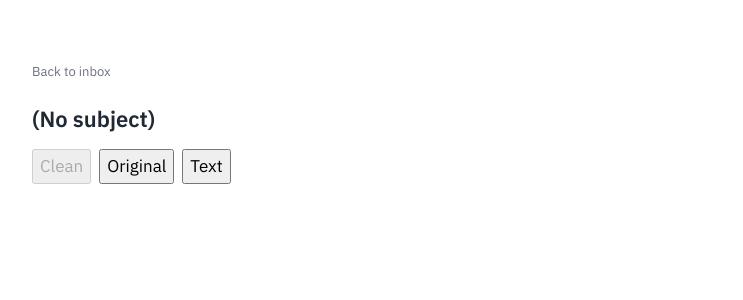
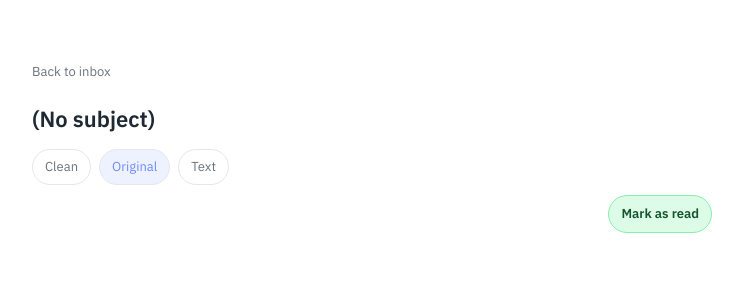
Before and after one commit to Lakshita110/newsletter-reader, a Next.js app: page /read/1 in a window 1280 px wide. Shown: the top 300 px of the page, without its empty margins (268-1011 px from the left). Built offline with nearby package versions, Linux system fonts and the light colour scheme; no server answers.

Commit message:
feat(reader): improve view controls and read/unread actions

```diff
--- a/app/read/[id]/components/ReaderHeader.tsx
+++ b/app/read/[id]/components/ReaderHeader.tsx
@@ -6,12 +6,28 @@ export function ReaderHeader({
   readingMinutes,
   view,
   onViewChange,
+  onMarkRead,
+  onMarkUnread,
+  isMarkedRead,
 }: {
   message: ReadMessage;
   readingMinutes: number | null;
   view: "clean" | "original" | "text";
   onViewChange: (view: "clean" | "original" | "text") => void;
+  onMarkRead: () => void;
+  onMarkUnread: () => void;
+  isMarkedRead: boolean;
 }) {
+  const pillStyle = (active: boolean): React.CSSProperties => ({
+    border: "1px solid var(--faint)",
+    borderRadius: 999,
+    padding: "6px 12px",
+    cursor: "pointer",
+    fontSize: 13,
+    background: active ? "#eef2ff" : "#fff",
+    color: active ? "var(--accent-blue)" : "var(--muted)",
+  });
+
   return (
     <>
       <div style={{ marginBottom: 14 }}>
@@ -38,15 +54,63 @@ export function ReaderHeader({
           <div style={{ opacity: 0.6, marginBottom: 12 }}>{readingMinutes} min read</div>
         )}
 
-        <div style={{ display: "flex", gap: 8 }}>
-          <button onClick={() => onViewChange("clean")} disabled={view === "clean"}>
+        <div style={{ display: "flex", gap: 8, flexWrap: "wrap" }}>
+          <button
+            onClick={() => onViewChange("clean")}
+            disabled={view === "clean"}
+            style={pillStyle(view === "clean")}
+          >
             Clean
           </button>
-          <button onClick={() => onViewChange("original")} disabled={view === "original"}>
+          <button
+            onClick={() => onViewChange("original")}
+            disabled={view === "original"}
+            style={pillStyle(view === "original")}
+          >
             Original
           </button>
-          <button onClick={() => onViewChange("text")} disabled={view === "text"}>
+          <button
+            onClick={() => onViewChange("text")}
+            disabled={view === "text"}
+            style={pillStyle(view === "text")}
+          >
             Text
+          </button>
+        </div>
+
+        <div style={{ marginTop: 10, display: "flex", justifyContent: "flex-end", gap: 8 }}>
+          {isMarkedRead && (
+            <button
+              onClick={onMarkUnread}
+              style={{
+                border: "1px solid var(--faint)",
+                borderRadius: 999,
+                padding: "7px 12px",
+                cursor: "pointer",
+                fontSize: 13,
+                background: "#fff",
+                color: "var(--muted)",
+                fontWeight: 600,
+              }}
+            >
+              Mark as unread
+            </button>
+          )}
+          <button
+            onClick={onMarkRead}
+            disabled={isMarkedRead}
+            style={{
+              border: "1px solid #86efac",
+              borderRadius: 999,
+              padding: "7px 12px",
+              cursor: "pointer",
+              fontSize: 13,
+              background: isMarkedRead ? "#f0fdf4" : "#dcfce7",
+              color: isMarkedRead ? "#166534" : "#14532d",
+              fontWeight: 600,
+            }}
+          >
+            {isMarkedRead ? "Read" : "Mark as read"}
           </button>
         </div>
       </header>
--- a/app/read/[id]/lib/read-utils.ts
+++ b/app/read/[id]/lib/read-utils.ts
@@ -114,7 +114,7 @@ export function formatDateTime(value: string): string {
     hour: "numeric",
     minute: "2-digit",
   });
-  return `${date} · ${time}`;
+  return `${date} - ${time}`;
 }
 
 export function sanitizeHtml(html: string): string {
--- a/app/read/[id]/page.tsx
+++ b/app/read/[id]/page.tsx
@@ -18,7 +18,8 @@ export default function ReadPage() {
   const id = typeof params?.id === "string" ? params.id : undefined;
 
   const [msg, setMsg] = useState<ReadMessage | null>(null);
-  const [view, setView] = useState<"clean" | "original" | "text">("clean");
+  const [view, setView] = useState<"clean" | "original" | "text">("original");
+  const [isMarkedRead, setIsMarkedRead] = useState(false);
   const [orderedItems] = useState<{ id: string; subject: string }[]>(() => {
     if (typeof window === "undefined") return [];
     const stored = window.localStorage.getItem("nr_ordered_items");
@@ -42,14 +43,73 @@ export default function ReadPage() {
 
   useEffect(() => {
     if (!id) return;
+    if (typeof window !== "undefined") {
+      const stored = window.localStorage.getItem("nr_read_status_map");
+      if (stored) {
+        try {
+          const parsed = JSON.parse(stored) as Record<string, string>;
+          setIsMarkedRead(parsed[id] === "read");
+        } catch {
+          setIsMarkedRead(false);
+        }
+      } else {
+        setIsMarkedRead(false);
+      }
+    } else {
+      setIsMarkedRead(false);
+    }
     fetch("/api/read-state", {
       method: "POST",
       headers: { "Content-Type": "application/json" },
-      body: JSON.stringify({ messageId: id }),
+      body: JSON.stringify({ messageId: id, state: "in_progress" }),
     }).catch(() => null);
   }, [id]);
 
+  const markRead = () => {
+    if (!id) return;
+    setIsMarkedRead(true);
+    if (typeof window !== "undefined") {
+      const stored = window.localStorage.getItem("nr_read_status_map");
+      let parsed: Record<string, string> = {};
+      try {
+        parsed = stored ? (JSON.parse(stored) as Record<string, string>) : {};
+      } catch {
+        parsed = {};
+      }
+      parsed[id] = "read";
+      window.localStorage.setItem("nr_read_status_map", JSON.stringify(parsed));
+    }
+    fetch("/api/read-state", {
+      method: "POST",
+      headers: { "Content-Type": "application/json" },
+      body: JSON.stringify({ messageId: id, state: "read" }),
+    }).catch(() => {
+      setIsMarkedRead(false);
+    });
+  };
 
+  const markUnread = () => {
+    if (!id) return;
+    setIsMarkedRead(false);
+    if (typeof window !== "undefined") {
+      const stored = window.localStorage.getItem("nr_read_status_map");
+      let parsed: Record<string, string> = {};
+      try {
+        parsed = stored ? (JSON.parse(stored) as Record<string, string>) : {};
+      } catch {
+        parsed = {};
+      }
+      delete parsed[id];
+      window.localStorage.setItem("nr_read_status_map", JSON.stringify(parsed));
+    }
+    fetch("/api/read-state", {
+      method: "POST",
+      headers: { "Content-Type": "application/json" },
+      body: JSON.stringify({ messageId: id, state: "unread" }),
+    }).catch(() => {
+      setIsMarkedRead(true);
+    });
+  };
 
   const sanitized = useMemo(() => sanitizeHtml(msg?.html ?? ""), [msg?.html]);
   const cleanedHtml = useMemo(() => cleanHtml(sanitized), [sanitized]);
@@ -103,6 +163,9 @@ export default function ReadPage() {
         readingMinutes={readingMinutes}
         view={view}
         onViewChange={setView}
+        onMarkRead={markRead}
+        onMarkUnread={markUnread}
+        isMarkedRead={isMarkedRead}
       />
 
       <article>
```
Also changed, not shown: app/read/[id]/components/ReaderNav.tsx (line endings or trailing spaces).
